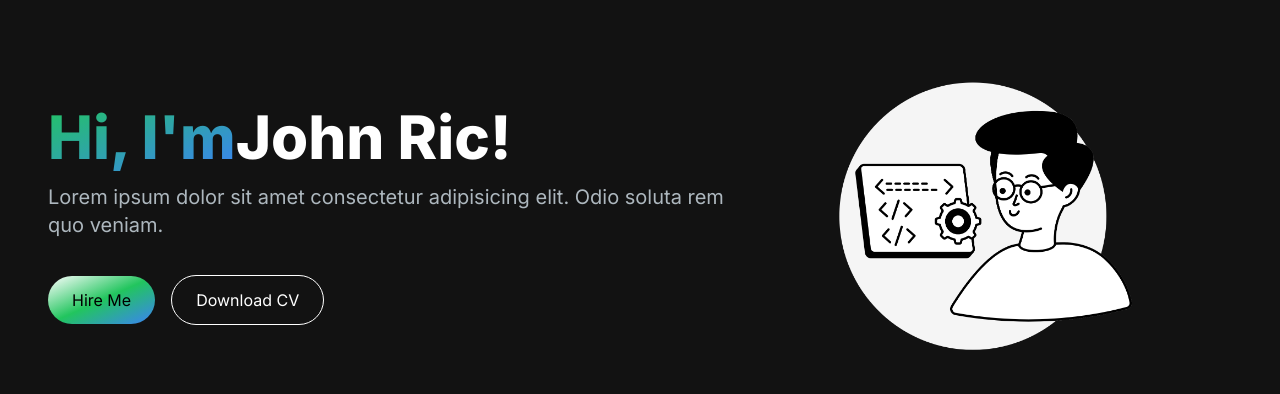
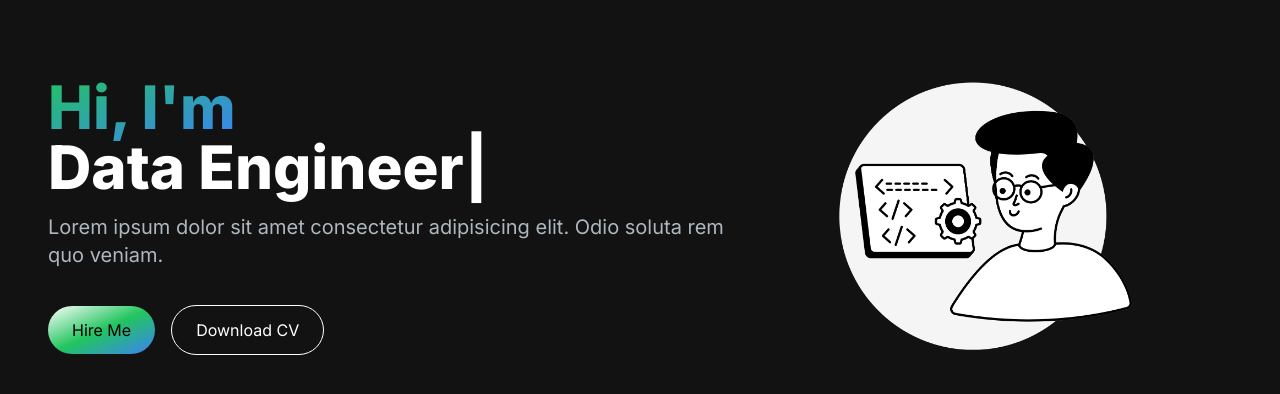
Before and after one commit to JohnRicMerque/personal_portfolio, a Next.js app: page / in a window 1280 px wide. Shown: the top 394 px of the page. Built offline with nearby package versions, Linux system fonts and the light colour scheme.

Commit message:
added typing animation

```diff
--- a/app/components/HeroSection.jsx
+++ b/app/components/HeroSection.jsx
@@ -1,5 +1,7 @@
+"use client"
 import React from 'react'
 import Image from 'next/image'
+import { TypeAnimation } from 'react-type-animation';
 
 const HeroSection = () => {
   return (
@@ -7,7 +9,21 @@
         <div className="grid grid-cols-1 sm:grid-cols-12">
             <div className="col-span-7 place-self-center text-center sm:text-left">
                 <h1 className="text-white mb-4 text-4xl sm:text-5xl lg:text-6xl font-extrabold"><span className="text-transparent bg-clip-text bg-gradient-to-br from-green-500 to-blue-500">Hi, I'm{""}</span>
-                John Ric!
+                <br />
+                <TypeAnimation
+                    sequence={[
+                        'John Ric!',
+                        1000,
+                        'Software Developer',
+                        1000,
+                        'Data Engineer',
+                        1000,
+                    ]}
+                    wrapper="span"
+                    speed={50}
+                    style={{display: 'inline-block' }}
+                    repeat={Infinity}
+                />
                 </h1>
                 <p className="text-[#ADB7BE] text-base sm:text-lg mb-6 lg:text-xl">
                     Lorem ipsum dolor sit amet consectetur adipisicing elit. Odio soluta rem quo veniam.
--- a/package.json
+++ b/package.json
@@ -11,7 +11,8 @@
   "dependencies": {
     "next": "14.1.2",
     "react": "^18",
-    "react-dom": "^18"
+    "react-dom": "^18",
+    "react-type-animation": "^3.2.0"
   },
   "devDependencies": {
     "@types/node": "^20",
```
Also changed, not shown: 1 other file (tests, documents, lock files or other folders).
